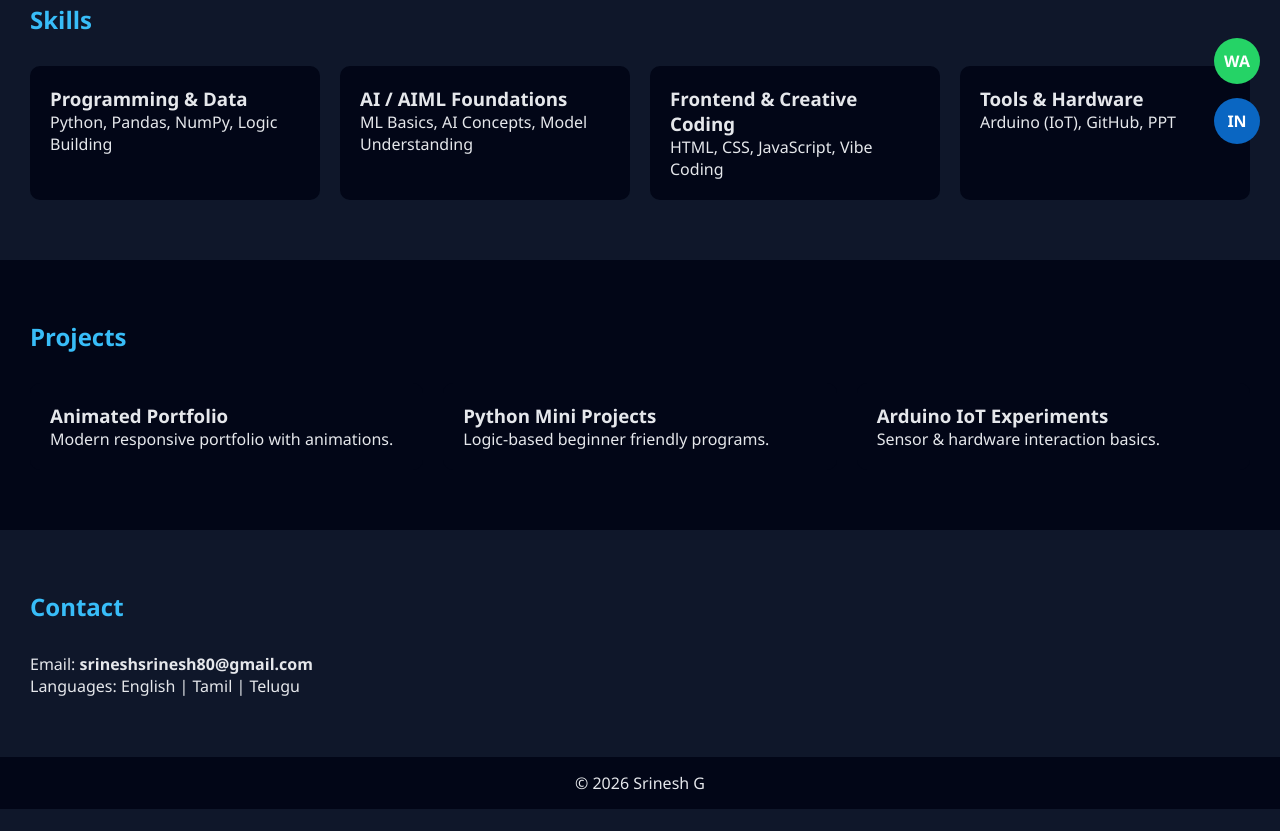
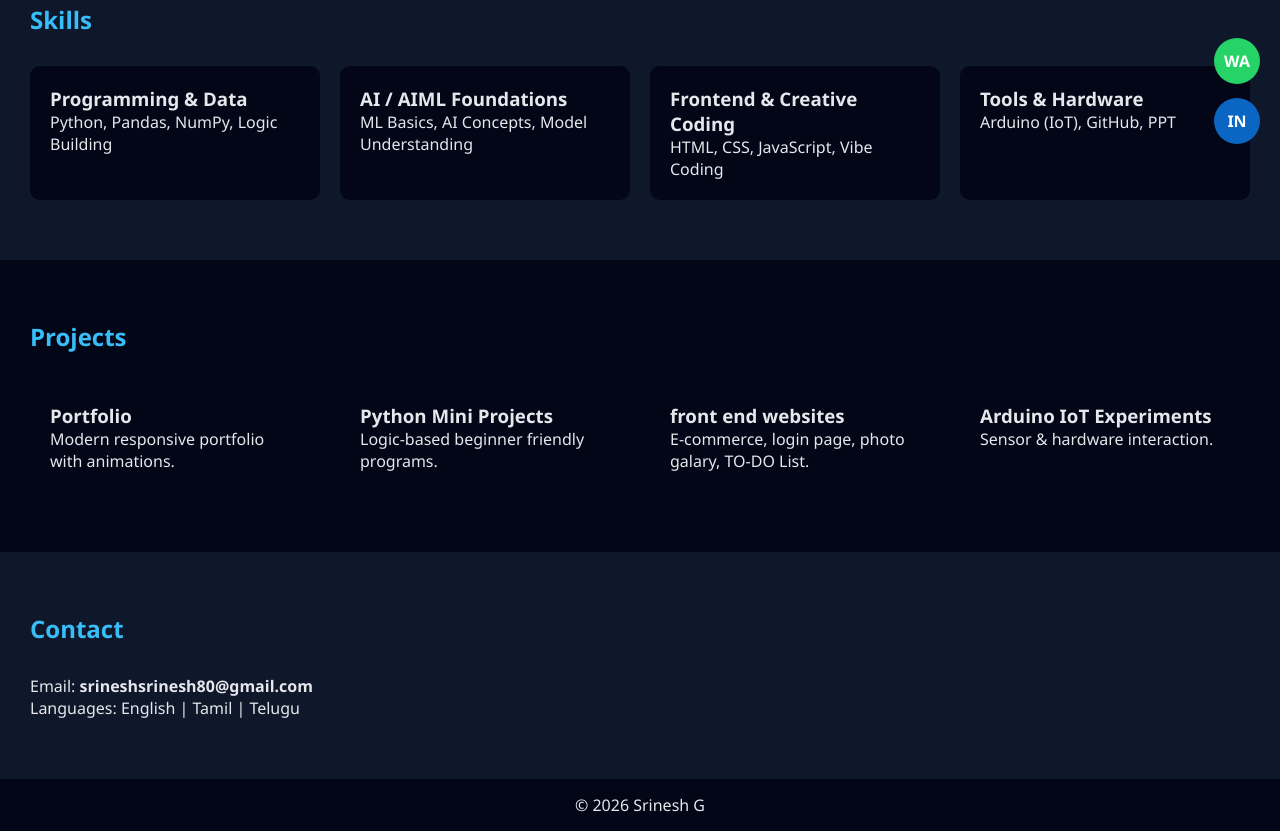
Before and after one commit to Srinesh-art/MyPortfolio, a plain HTML site: page index.html in a window 1280 px wide. Shown: the part 636-1467 px from the top of the page. Before the commit the page ends 1445 px from the top, so only its background shows below. Drawn offline with Linux system fonts and the light colour scheme.

Commit message:
version 1 of my portfolio

```diff
--- a/index.html
+++ b/index.html
@@ -69,7 +69,7 @@
 
   <div class="projects-grid">
     <div class="project-card reveal">
-      <h3>Animated Portfolio</h3>
+      <h3>Portfolio</h3>
       <p>Modern responsive portfolio with animations.</p>
     </div>
 
@@ -79,8 +79,13 @@
     </div>
 
     <div class="project-card reveal">
+      <h3>front end websites</h3>
+      <p>E-commerce, login page, photo galary, TO-DO List.</p>
+    </div>
+
+    <div class="project-card reveal">
       <h3>Arduino IoT Experiments</h3>
-      <p>Sensor & hardware interaction basics.</p>
+      <p>Sensor & hardware interaction.</p>
     </div>
   </div>
 </section>
```
